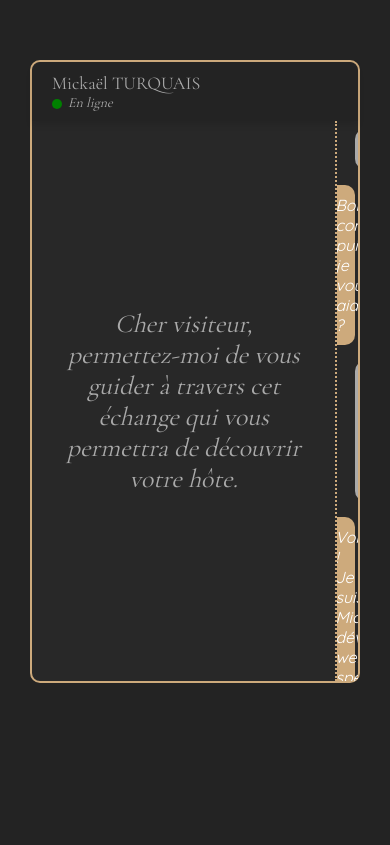
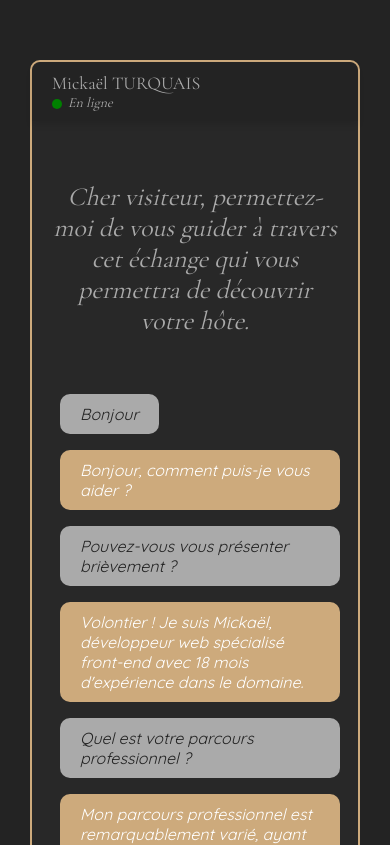
Before and after one commit to ELME37/Portfolio_Freelance, a Next.js app: page / in a window 390 px wide. Shown: the part 2040-2885 px from the top of the page. Built offline with nearby package versions, Linux system fonts and the light colour scheme.

Commit message:
feat: section about + responsive

```diff
--- a/src/components/messages/message.styled.jsx
+++ b/src/components/messages/message.styled.jsx
@@ -22,6 +22,14 @@ export const MessageUserStyle = styled.p`
     background: ${colors.gray};
     color: ${colors.darkbg};
     font-style: italic;
+
+    @media (max-width: 600px) {
+        max-width: 80%;
+    }
+
+    @media (max-width: 400px) {
+        max-width: 100%;
+    }
 `;
 
 export const MessageBotStyle = styled(MessageUserStyle)`
--- a/src/containers/chatBox/chatBox.styled.jsx
+++ b/src/containers/chatBox/chatBox.styled.jsx
@@ -55,6 +55,11 @@ export const ContainerBox = styled.div`
     align-items: center;
     width: 100%;
     height: 100%;
+    padding: 10px;
+
+    @media (max-width: 1000px) {
+        flex-direction: column;
+    }
 `;
 
 export const ContainerIntro = styled.div`
@@ -63,6 +68,10 @@ export const ContainerIntro = styled.div`
     align-items: center;
     width: 400px;
     height: 100%;
+
+    @media (max-width: 1000px) {
+        width: 100%;
+    }
 `;
 
 export const Intro = styled.p`
@@ -72,6 +81,10 @@ export const Intro = styled.p`
     text-align: center;
     color: ${colors.gray};
     padding: 0 30px;
+
+    @media (max-width: 1000px) {
+        padding: 50px 10px;
+    }
 `;
 
 export const ContainerChat = styled.div`
@@ -83,6 +96,15 @@ export const ContainerChat = styled.div`
     padding-left: 10px;
     border-left: 2px ${colors.gold} dotted;
     overflow-y: auto;
+
+    @media (max-width: 1000px) {
+        width: 100%;
+        border-left: none;
+    }
+
+    @media (max-width: 600px) {
+        max-height: 800px;;
+    }
 `;
 
 export const Button = styled.button`
--- a/src/containers/chatBox/index.jsx
+++ b/src/containers/chatBox/index.jsx
@@ -40,6 +40,30 @@ export default function ChatBox () {
                             <Button className={cormorantGaramond.variable}>Portfolio</Button>
                         </Link>
                     </MessageBot>
+                    <MessageUser>Pouvez-vous décrire votre processus de développement ?</MessageUser>
+                    <MessageBot>Mon processus de développement commence par une phase d&apos;analyse approfondie des besoins du client. Ensuite, je travaille sur la conception et la planification du projet, en m&apos;assurant de bien comprendre les objectifs finaux. Une fois que nous avons une vision claire, je passe à la phase de développement, en utilisant des méthodologies agiles pour garantir une flexibilité et une réactivité maximales aux besoins changeants. Tout au long du processus, je m&apos;efforce de maintenir une communication ouverte et régulière avec le client pour m&apos;assurer que le projet avance dans la bonne direction.</MessageBot>
+                    <MessageUser>Comment préférez-vous communiquer avec vos clients pendant le projet ?</MessageUser>
+                    <MessageBot>Je préfère communiquer avec mes clients par le biais de réunions régulières, d&apos;e-mails et de chats vidéo. Cela permet d&apos;assurer une communication fluide et de répondre rapidement aux questions ou préoccupations du client. Je suis également ouvert à l&apos;utilisation d&apos;autres outils de communication selon les préférences du client.</MessageBot>
+                    <MessageUser>Êtes-vous à l&apos;aise de travailler en équipe avec d&apos;autres développeurs ou designers ?</MessageUser>
+                    <MessageBot>Je suis totalement à l&apos;aise de travailler en équipe avec d&apos;autres développeurs, designers ou membres de l&apos;équipe projet. Je crois fermement que la collaboration est essentielle pour produire les meilleurs résultats. Je suis ouvert et réceptif aux idées et perspectives des autres membres de l&apos;équipe, reconnaissant que chacun apporte une valeur unique à la table. Je suis convaincu que travailler avec une équipe diversifiée enrichit non seulement le projet lui-même, mais aussi ma propre croissance professionnelle et mes compétences en tant que développeur.</MessageBot>
+                    <MessageUser>Comment assurez-vous la transparence et la clarté tout au long du projet ?</MessageUser>
+                    <MessageBot>Pour assurer la transparence et la clarté tout au long du projet, je veille à maintenir une communication ouverte avec le client. Cela comprend la fourniture de mises à jour régulières sur l&apos;avancement du projet, la clarification des exigences et des délais, et la gestion des attentes du client. Je suis également transparent sur les défis rencontrés et les solutions proposées pour les surmonter.</MessageBot>
+                    <MessageUser>Quel est votre structure de tarification ?</MessageUser>
+                    <MessageBot>
+                        Ma structure de tarification dépend généralement de la portée et de la complexité du projet. Je vous invite à consulter les informations dans la section tarifs.<br/><br/>
+                        <Link href="/#price">
+                            <Button className={cormorantGaramond.variable}>Tarifs</Button>
+                        </Link>
+                    </MessageBot>
+                    <MessageUser>"Quels sont vos atouts distinctifs qui vous différencient des autres professionnels du secteur ?"</MessageUser>
+                    <MessageBot>Ce qui me distingue, c&apos;est mon engagement absolu envers la satisfaction du client. Ma priorité est de m&apos;assurer que mes clients obtiennent une valeur exceptionnelle pour leur investissement. Je m&apos;efforce constamment de comprendre les besoins uniques de chaque client et de fournir des solutions sur mesure qui dépassent leurs attentes. Mon approche est profondément axée sur le client, mettant en avant leur vision et leurs objectifs. Avec mon expérience diversifiée et mes compétences techniques solides, je suis en mesure de transformer cette vision en réalité. De plus, je m&apos;engage à maintenir une communication ouverte et transparente à chaque étape du projet, garantissant que vous êtes toujours informé et satisfait du progrès réalisé.</MessageBot>
+                    <MessageUser>"Êtes-vous disponible pour commencer un nouveau projet ?"</MessageUser>
+                    <MessageBot>
+                        Si vous êtes intéressé par la possibilité de travailler ensemble sur votre projet, je vous encourage à poursuivre sur la section contact. Cela nous permettra d&apos;échanger davantage et de discuter des détails de votre projet, afin de déterminer comment je pourrais vous aider à atteindre vos objectifs.<br/><br/>
+                        <Link href="/#contact">
+                            <Button className={cormorantGaramond.variable}>Contact</Button>
+                        </Link>
+                    </MessageBot>
                 </ContainerChat>
             </ContainerBox>
         </Root>
```
